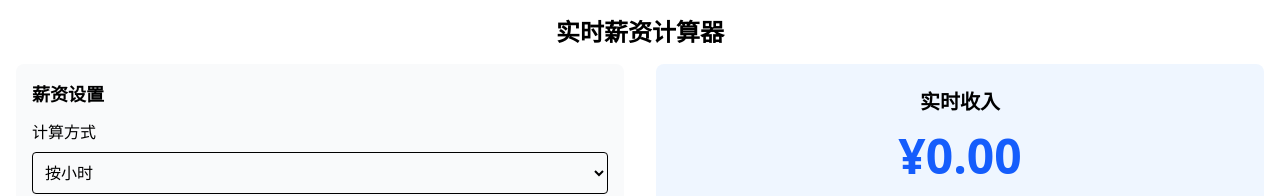
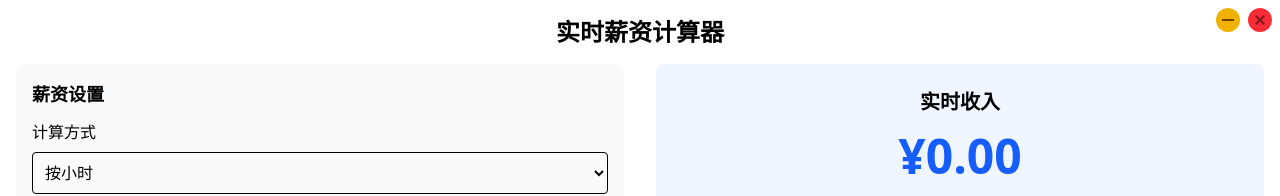
Before and after one commit to longtianaowei/show-pay, a React (Vite) app: page / in a window 1280 px wide. Shown: the top 196 px of the page. Built offline with nearby package versions, Linux system fonts and the light colour scheme.

Commit message:
feat: 新增页面最小化关闭按钮

```diff
--- a/src/main/index.ts
+++ b/src/main/index.ts
@@ -7,7 +7,7 @@ function createWindow(): void {
   // Create the browser window.
   const mainWindow = new BrowserWindow({
     width: 900, // 窗口宽度为900像素
-    height: 670, // 窗口高度为670像素
+    height: 600, // 窗口高度为670像素
     show: false, // 初始时不显示窗口，等渲染完成后再显示
     autoHideMenuBar: true, // 自动隐藏菜单栏
     ...(process.platform === 'linux' ? { icon } : {}), // 如果是Linux平台，设置窗口图标
@@ -40,6 +40,15 @@ function createWindow(): void {
   } else {
     mainWindow.loadFile(join(__dirname, '../renderer/index.html'))
   }
+
+  // 监听窗口控制事件
+  ipcMain.on('window-minimize', () => {
+    mainWindow.minimize()
+  })
+
+  ipcMain.on('window-close', () => {
+    mainWindow.close()
+  })
 }
 
 // This method will be called when Electron has finished
--- a/src/preload/index.d.ts
+++ b/src/preload/index.d.ts
@@ -1,8 +1,17 @@
-import { ElectronAPI } from '@electron-toolkit/preload'
+interface ElectronAPI {
+  readonly versions: Readonly<NodeJS.ProcessVersions>
+}
+
+interface WindowControlAPI {
+  minimizeWindow: () => void
+  closeWindow: () => void
+}
 
 declare global {
   interface Window {
     electron: ElectronAPI
-    api: unknown
+    api: WindowControlAPI
   }
 }
+
+export { }
--- a/src/preload/index.ts
+++ b/src/preload/index.ts
@@ -1,8 +1,16 @@
-import { contextBridge } from 'electron'
+import { contextBridge, ipcRenderer } from 'electron'
 import { electronAPI } from '@electron-toolkit/preload'
 
 // Custom APIs for renderer
-const api = {}
+const api = {
+  // 窗口控制
+  minimizeWindow: () => {
+    ipcRenderer.send('window-minimize')
+  },
+  closeWindow: () => {
+    ipcRenderer.send('window-close')
+  }
+}
 
 // Use `contextBridge` APIs to expose Electron APIs to
 // renderer only if context isolation is enabled, otherwise
--- a/src/renderer/src/components/SalaryCalculator.tsx
+++ b/src/renderer/src/components/SalaryCalculator.tsx
@@ -81,11 +81,37 @@ const SalaryCalculator = () => {
     setPaymentType(e.target.value as PaymentType)
   }
 
+  // 窗口控制函数
+  const handleMinimize = () => {
+    window.api.minimizeWindow()
+  }
+
+  const handleClose = () => {
+    window.api.closeWindow()
+  }
+
   // 计算进度条
   const progress = calculateProgress(currentWorkTime, targetWorkTime)
 
   return (
-    <div className="h-full p-4 bg-white">
+    <div className="h-full p-4 bg-white relative">
+      {/* 窗口控制按钮 */}
+      <div className="absolute top-2 right-2 flex space-x-2">
+        <button
+          onClick={handleMinimize}
+          className="w-6 h-6 rounded-full bg-yellow-500 hover:bg-yellow-600 flex items-center justify-center"
+        >
+          <span className="w-3 h-0.5 bg-yellow-900"></span>
+        </button>
+        <button
+          onClick={handleClose}
+          className="w-6 h-6 rounded-full bg-red-500 hover:bg-red-600 flex items-center justify-center"
+        >
+          <span className="w-3 h-0.5 bg-red-900 rotate-45 absolute"></span>
+          <span className="w-3 h-0.5 bg-red-900 -rotate-45 absolute"></span>
+        </button>
+      </div>
+
       <h1 className="text-2xl font-bold text-center mb-4">实时薪资计算器</h1>
 
       <div className="flex h-[calc(100%-3rem)]">
```
